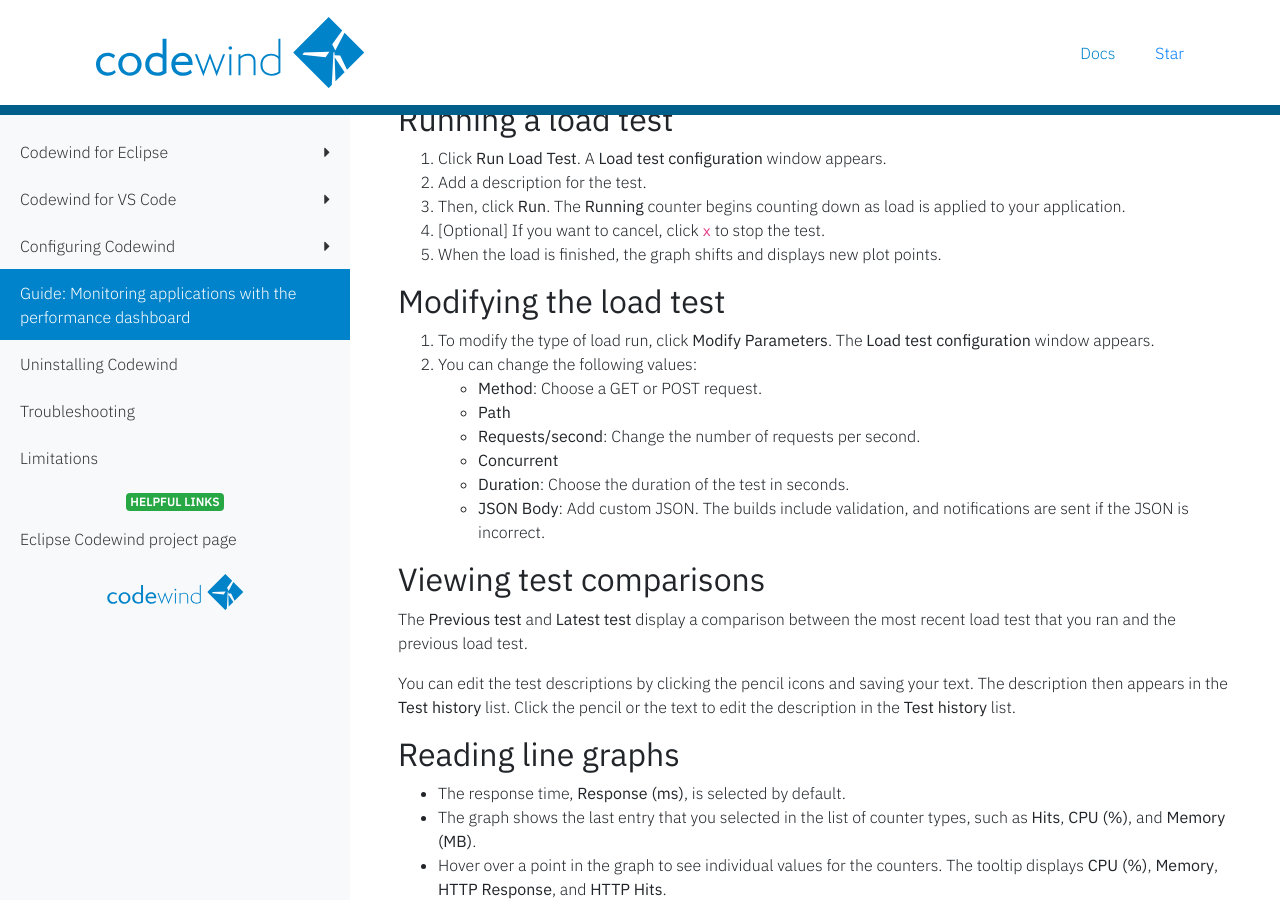
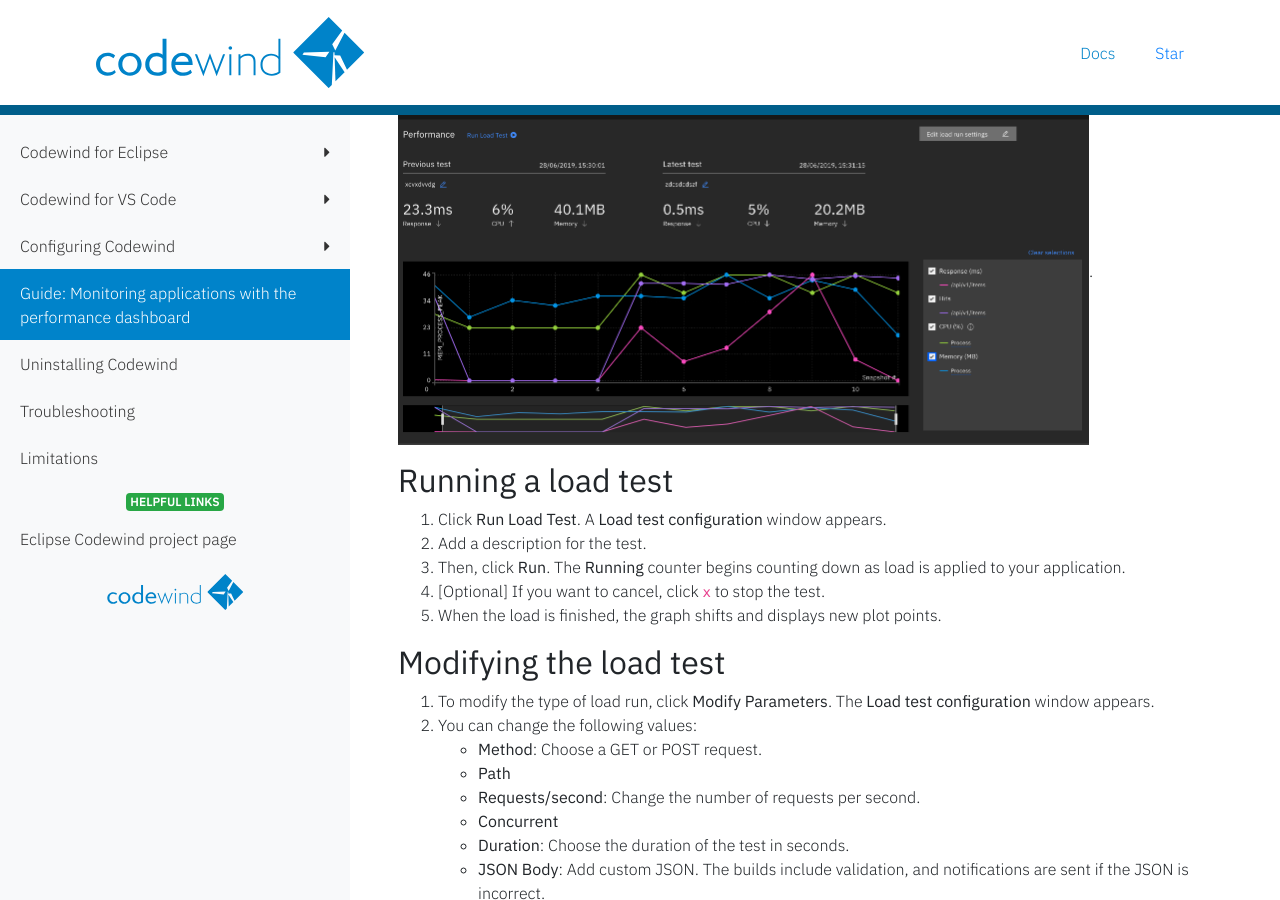
Before and after one commit to eclipse-archived/codewind-docs, a Jekyll site: the page built from docs/_documentations/guide_performance.md, in a window 1280 px wide and 900 px high, scrolled down 545 px. Built offline with Jekyll 4.4.1, drawn with Linux system fonts in a browser that asks for light colours; nearby versions of some CDN libraries.

Commit message:
Updated get started link, changed performance doc

```diff
--- a/docs/_documentations/guide_performance.md
+++ b/docs/_documentations/guide_performance.md
@@ -21,8 +21,10 @@ You will learn how to add and enable monitoring to your application. Then, you c
 - A Codewind installation
 
 ## Accessing the performance dashboard
-- From your IDE, go to the Codewind plug-in and right-click a project.
-- Then, select **Open Performance Dashboard**. A window appears that displays the performance dashboard.<br>
+1. From your IDE, go to the Codewind plug-in and right-click a project.
+2. Then, select **Open Performance Dashboard**. A window appears that displays the performance dashboard.<br>
+
+![performance dashboard](dist/images/performanceguide/performancedash_window.png){:height="345px" width="691px"}. <br>
 
 ## Running a load test
 1. Click **Run Load Test**. A **Load test configuration** window appears.
--- a/docs/index.html
+++ b/docs/index.html
@@ -16,7 +16,7 @@ home: true
                 features to write, debug, and deploy cloud-native applications. Get started quickly with
                 templates
                 or samples, or pull in your applications and let Codewind get them cloud ready. </div>
-            <button onclick="location.href='codewind-install.html'"  type="button" id="get-started-button" class="btn">Get started</button>
+            <button onclick="location.href='installlocally.html'"  type="button" id="get-started-button" class="btn">Get started</button>
         </div>
 
         <div id="hero-main-hero">
```
Also changed, not shown: docs/dist/images/performanceguide/performancedash_window.png.
